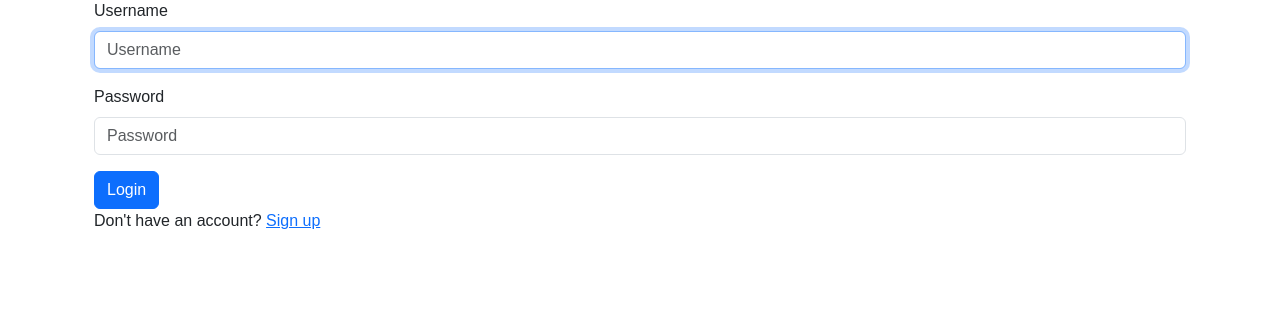
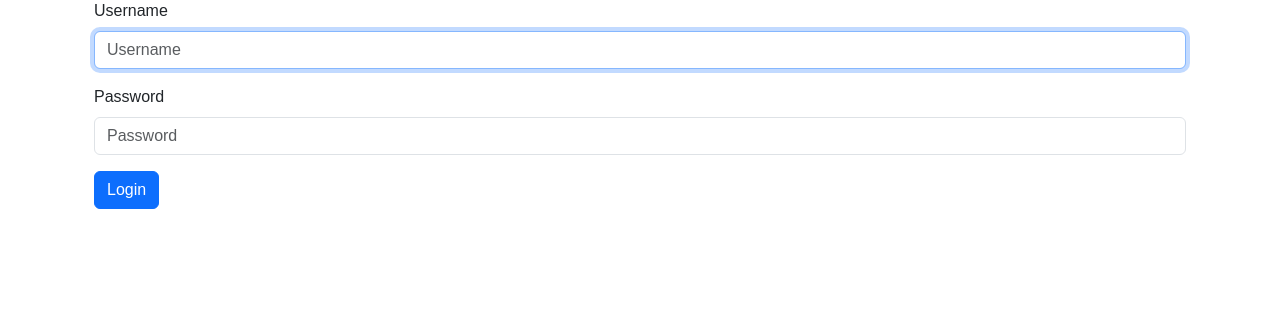
Before and after one commit to bharatexpressd-design/10092025_v1, a Django app: page /accounts/login/ in a window 1280 px wide. Shown: the part 137-457 px from the top of the page. Run offline with Django 5.2, Linux system fonts and the light colour scheme; some libraries are stand-ins or nearby versions.

Commit message:
Removed signup link to fix NoReverseMatch error

```diff
--- a/core/templates/registration/login.html
+++ b/core/templates/registration/login.html
@@ -10,6 +10,5 @@
         <input type="hidden" name="next" value="{{ next }}">
         <button type="submit" class="btn btn-primary">Login</button>
     </form>
-    <p>Don't have an account? <a href="{% url 'signup' %}">Sign up</a></p>
 </div>
 {% endblock %}
```
